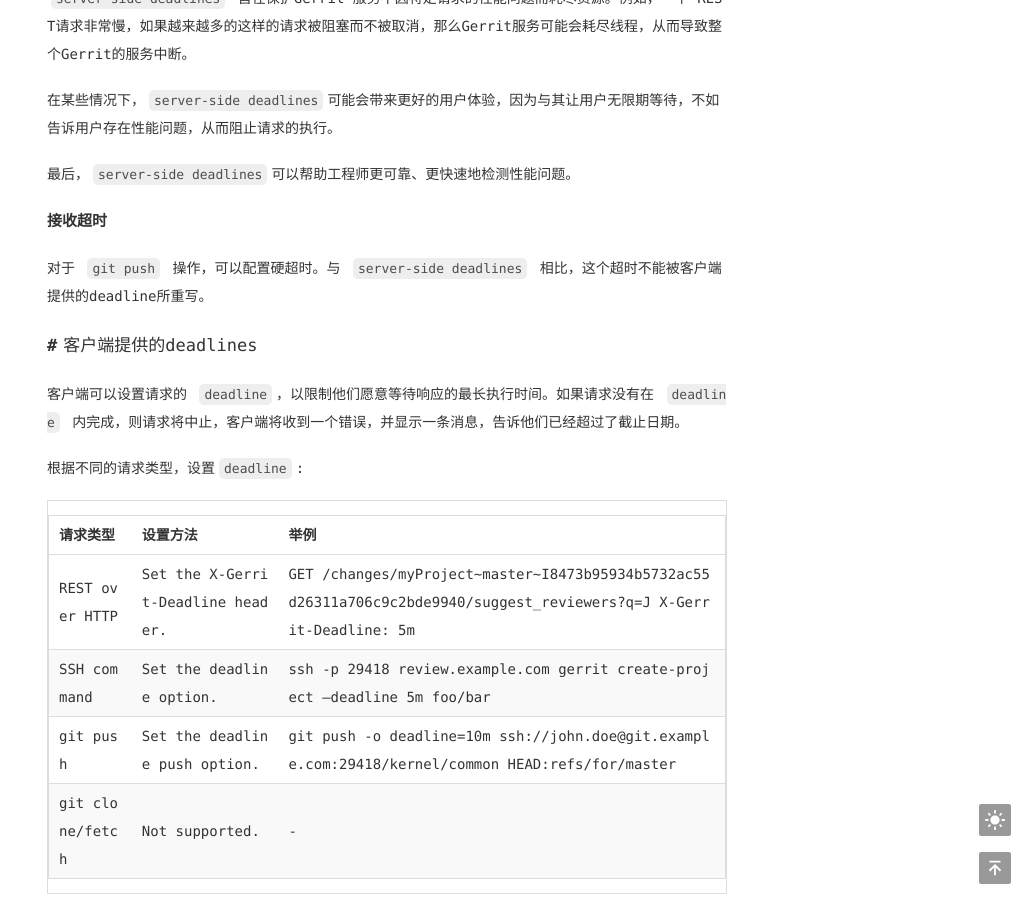
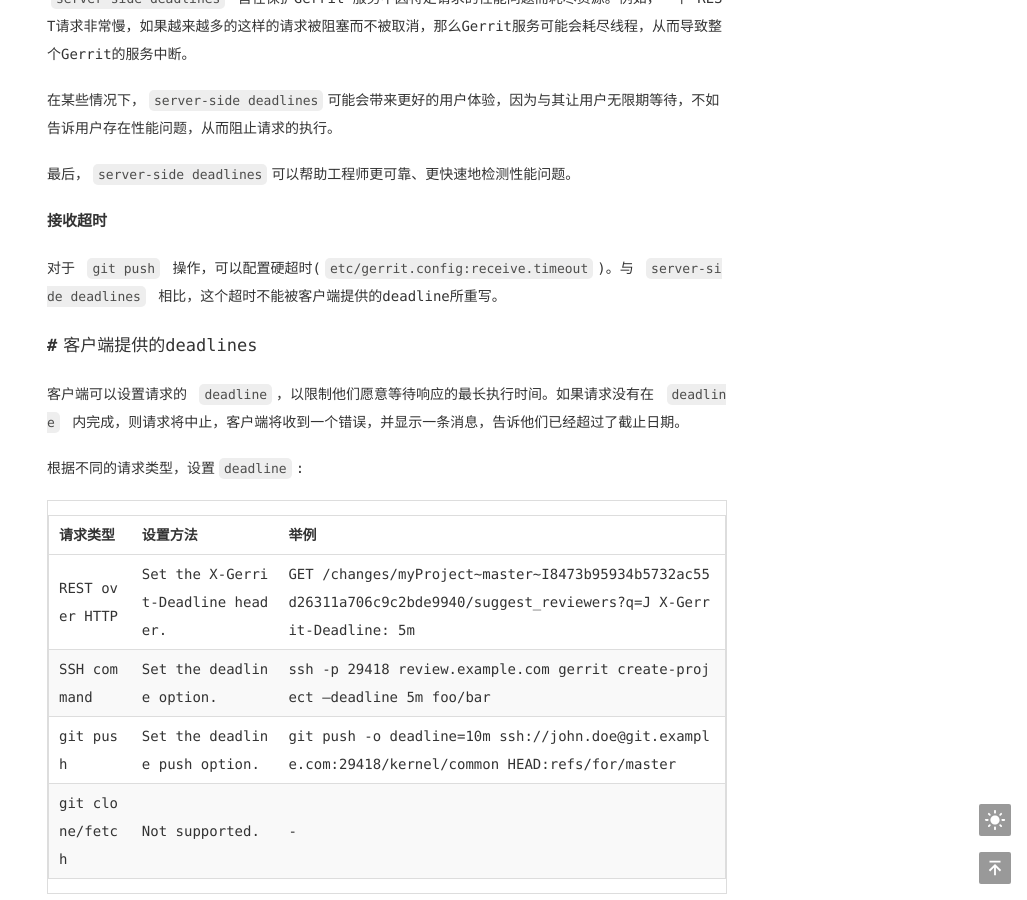
Before and after one commit to MuYusen/muyusen.github.io, a Jekyll site: the page built from _posts/2023-10-26-Gerrit:请求的撤销和截至期限.md, in a window 1280 px wide and 900 px high, scrolled down 768 px. Shown: the whole window, without its empty margins (253-1280 px from the left). Built offline with Jekyll 4.4.1, drawn with Linux system fonts in a browser that asks for light colours; comment, search, counter and statistics services are not loaded.

Commit message:
update post : Gerrit:请求的撤销和截至期限
Change-Id: I6e5edbf00c1a48c978b0469f9f7c75f2e90ed281

```diff
--- a/_posts/2023-10-26-Gerrit:请求的撤销和截至期限.md
+++ b/_posts/2023-10-26-Gerrit:请求的撤销和截至期限.md
@@ -28,7 +28,7 @@ categories: [Gerrit]
 
 ### 接收超时
 
-对于 `git push` 操作，可以配置硬超时。与 `server-side deadlines` 相比，这个超时不能被客户端提供的deadline所重写。
+对于 `git push` 操作，可以配置硬超时(`etc/gerrit.config:receive.timeout`)。与 `server-side deadlines` 相比，这个超时不能被客户端提供的deadline所重写。
 
 ## 客户端提供的deadlines
 
```
